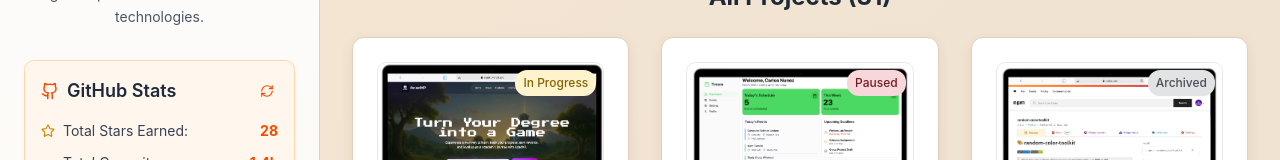
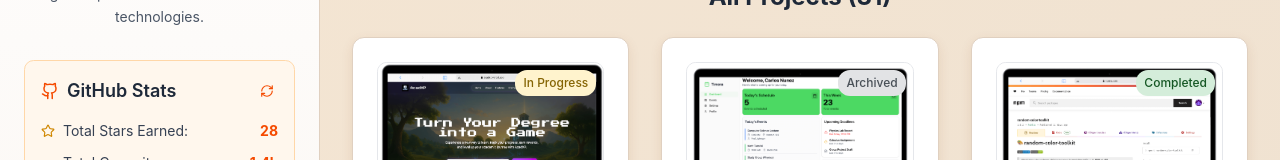
Before and after one commit to Lil-Code30/indie-project-page, a React (Vite) app: page / in a window 1280 px wide. Shown: the part 280-440 px from the top of the page. Built offline with nearby package versions, Linux system fonts and the light colour scheme; no server answers.

Commit message:
Update project statuses in projectData.ts
Changed the status of several projects: 'timora' set to Archived, 'random-color-toolkit', 'drip-on-drip_e-com', and 'drip-on-drip_e-com_backend' set to Completed. This reflects the current state of each project more accurately.

```diff
--- a/src/data/projectData.ts
+++ b/src/data/projectData.ts
@@ -54,7 +54,7 @@ export const projects: Project[] = [
     codeUrl: "https://github.com/Lil-Code30/timora",
     // demoUrl: "https://www.npmjs.com/package/timora",
     thumbnail: "/images/projects/timora.png",
-    status: "Paused",
+    status: "Archived",
     features: [
       "Event Creation: Easily create and manage events.",
       "Event Synchronization: Sync events with Google Calendar.",
@@ -77,7 +77,7 @@ export const projects: Project[] = [
     codeUrl: "https://github.com/Lil-Code30/random-color-toolkit",
     demoUrl: "https://www.npmjs.com/package/random-color-toolkit",
     thumbnail: "/images/projects/random-color-toolkit.png",
-    status: "Archived",
+    status: "Completed",
     features: [
       "Color Generation: Generate random colors in HEX, RGB, and HSL formats.",
       // "Color Conversion: Convert colors between HEX, RGB, and HSL formats.",
@@ -149,7 +149,7 @@ export const projects: Project[] = [
     codeUrl: "https://github.com/Lil-Code30/drip-on-drip_e-com",
     demoUrl: "https://drip-on-drip-v1.vercel.app/shop",
     thumbnail: "/images/projects/drip-on-drip-v1.png",
-    status: "Archived",
+    status: "Completed",
     features: [
       "Responsive Design: Mobile-friendly design using TailwindCSS.",
       "State Management: Efficient state management using React Query.",
@@ -187,7 +187,7 @@ export const projects: Project[] = [
     codeUrl: "https://github.com/Lil-Code30/drip-on-drip_e-com_backend",
     demoUrl: "https://drip-on-drip-e-com-backend.onrender.com/api/v1/products",
     thumbnail: "/images/projects/drip-on-drip-e-com-backend.png",
-    status: "Paused",
+    status: "Completed",
     features: [
       "User Authentication: Secure user registration and login using JWT (JSON Web Tokens).",
       "Product Management: CRUD operations for managing products, including adding, updating, and deleting products.",
```
